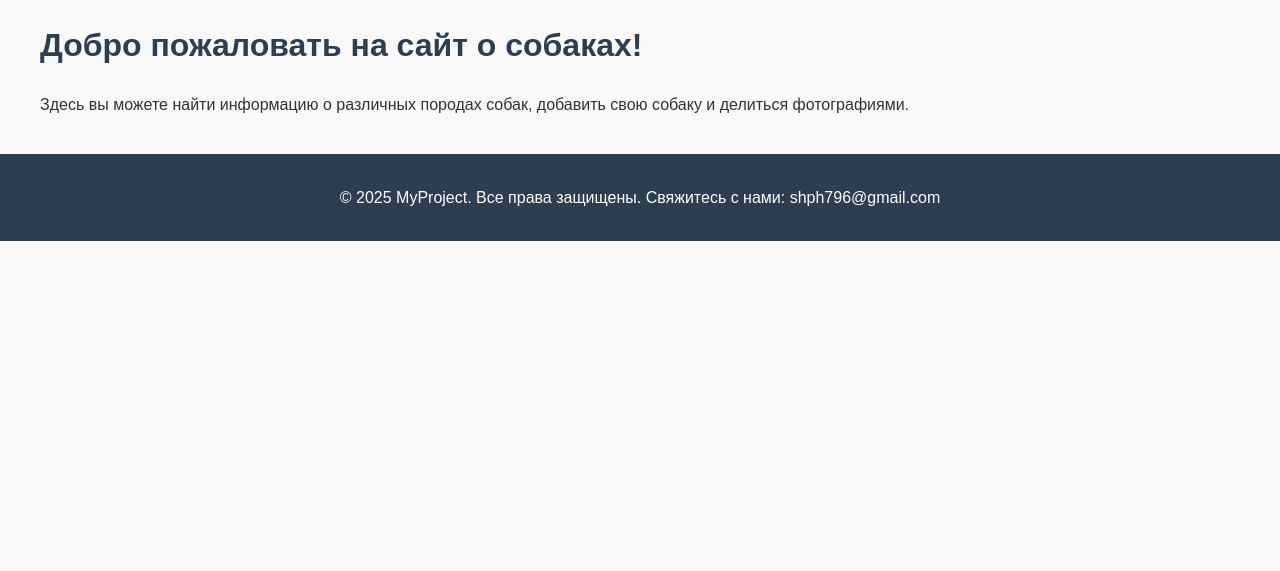
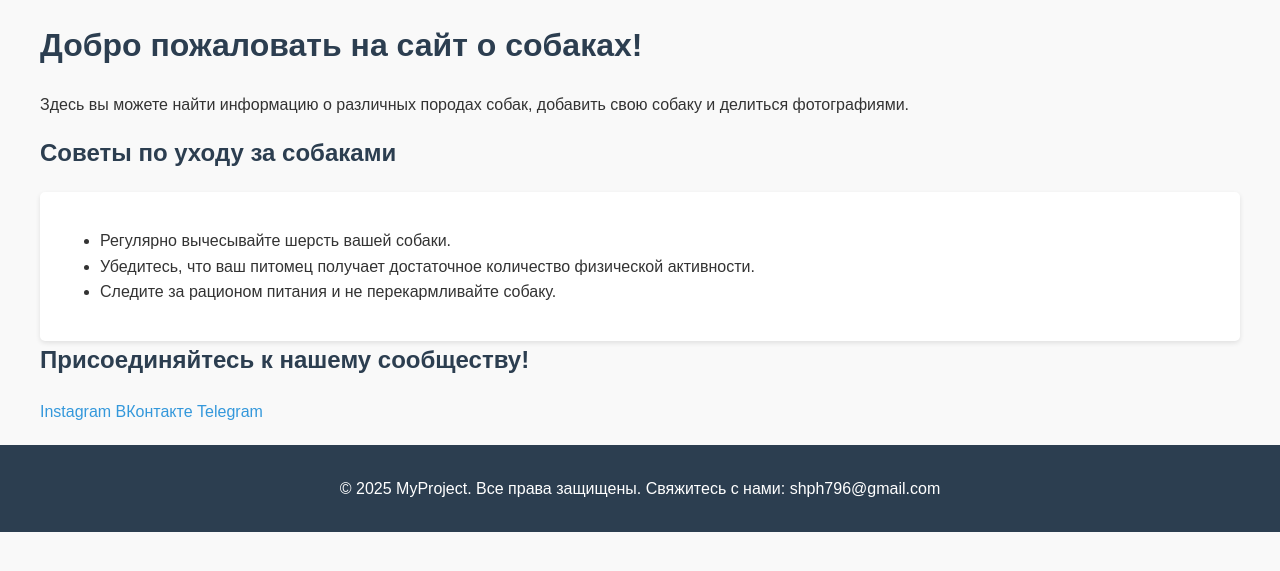
Before and after one commit to Alexmailru195/Module16, a Django app: page / in a window 1280 px wide. Shown: the part 88-659 px from the top of the page. Run offline with Django 4.2, Linux system fonts and the light colour scheme.

Commit message:
Обновил код.

```diff
--- a/dogs/views.py
+++ b/dogs/views.py
@@ -102,7 +102,7 @@ from .models import Dog, Pedigree
 from .forms import DogForm, PedigreeForm
 from .services import get_dog_from_cache, clear_dog_cache, clear_all_cache
 from .utils import send_email
-
+from django.contrib.auth.models import User
 
 class DogListView(ListView):
     """
--- a/static/css/style.css
+++ b/static/css/style.css
@@ -285,6 +285,14 @@ form button:hover {
     outline: none;
 }
 
+/* Стиль для фото собаки */
+.dog-avatar {
+    max-width: 100px;
+    height: auto;
+    border-radius: 8px;
+    margin-top: 10px;
+}
+
 /* Footer */
 .footer {
     background-color: #2c3e50;
--- a/users/templates/users/home.html
+++ b/users/templates/users/home.html
@@ -5,4 +5,23 @@
 {% block content %}
 <h1>Добро пожаловать на сайт о собаках!</h1>
 <p>Здесь вы можете найти информацию о различных породах собак, добавить свою собаку и делиться фотографиями.</p>
+
+<!-- Советы по уходу за собаками -->
+<h2>Советы по уходу за собаками</h2>
+<form method="post" class="dog-card-footer">
+    <ul>
+        <li>Регулярно вычесывайте шерсть вашей собаки.</li>
+        <li>Убедитесь, что ваш питомец получает достаточное количество физической активности.</li>
+        <li>Следите за рационом питания и не перекармливайте собаку.</li>
+    </ul>
+</form>
+
+<!-- Социальные сети -->
+<h2>Присоединяйтесь к нашему сообществу!</h2>
+<div class="social-links">
+    <a href="https://instagram.com/dogs_community" target="_blank">Instagram</a>
+    <a href="https://vk.com/dogs_community" target="_blank">ВКонтакте</a>
+    <a href="https://t.me/dogy_community" target="_blank">Telegram</a>
+</div>
+
 {% endblock %}
--- a/users/templates/users/profile.html
+++ b/users/templates/users/profile.html
@@ -4,12 +4,13 @@
 {% block title %}Профиль пользователя{% endblock %}
 
 {% block content %}
+<form method="post" class="dog-card-footer">
     <div class="profile-page">
         <div class="profile-card">
             <!-- Аватар пользователя -->
             <div class="avatar-container">
                 {% if user.avatar %}
-                <img style="width: 600px" src="{{ user.avatar.url }}" alt="Avatar" class="avatar">
+                <img style="width: 300px" src="{{ user.avatar.url }}" alt="Avatar" class="avatar">
                 {% else %}
                 <img src="{% static 'images/default-avatar.png' %}" alt="Default Avatar" class="avatar">
                 {% endif %}
@@ -25,6 +26,7 @@
                 <p><strong>Дата регистрации:</strong> {{ user.date_joined|date:"d.m.Y" }}</p>
             </div>
 
+
             <!-- Ссылка на моих собак -->
             <div class="dogs-link">
                 <a href="{% url 'my_dogs' %}" class="btn dogs-btn">Мои собаки</a>
@@ -38,4 +40,5 @@
             </div>
         </div>
     </div>
+</form>
 {% endblock %}
```
Also changed, not shown: dogs/templates/dogs/dog_confirm_delete.html (+36 -7 lines). Lines whose indentation alone changed are shown as unchanged.
